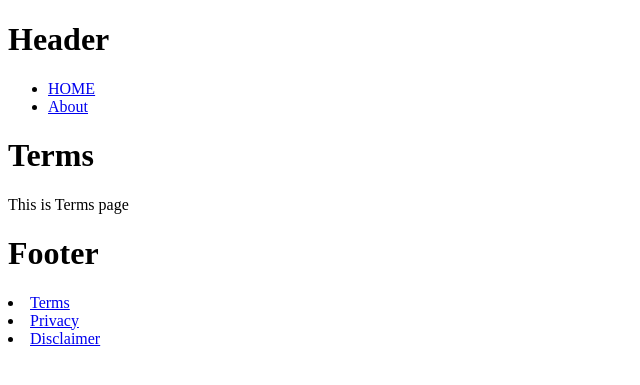
After one commit to kaoruushjima/pastpython, a Django app: page /policy/terms in a window 1280 px wide. The commit adds this page. Shown: the top 385 px of the page, without its empty margins (0-640 px from the left). Run offline with Django 3.2, Linux system fonts and the light colour scheme.

Commit message:
add policy relates views : terms, privacy, disclaimer

```diff
--- a/pythonblog/pythonblog/templates/footer.html
+++ b/pythonblog/pythonblog/templates/footer.html
@@ -1,3 +1,6 @@
 <footer>
     <h1>Footer</h1>
+    <li><a href="{% url 'terms' %}">Terms</a></li>
+    <li><a href="{% url 'privacy' %}">Privacy</a></li>
+    <li><a href="{% url 'disclaimer' %}">Disclaimer</a></li>
 </footer>
--- /dev/null
+++ b/pythonblog/pythonblog/templates/terms.html
@@ -0,0 +1,8 @@
+{% extends "base.html" %}
+
+{% block title %}Terms{% endblock %}
+{% block content %}
+<h1>Terms</h1>
+<p>This is Terms page</p>
+
+{% endblock %}
--- a/pythonblog/pythonblog/urls.py
+++ b/pythonblog/pythonblog/urls.py
@@ -30,4 +30,8 @@ urlpatterns = [
     path('', home, name="home"),
 
     path('about/', about, name="about"),
+
+    path('policy/terms', terms, name="terms"),
+    path('policy/privacy', privacy, name="privacy"),
+    path('policy/disclaimer', disclaimer, name="disclaimer"),
 ]
--- a/pythonblog/pythonblog/views/__init__.py
+++ b/pythonblog/pythonblog/views/__init__.py
@@ -1,2 +1,3 @@
 from .home import home
 from .about import about
+from .policy import terms, privacy, disclaimer
--- /dev/null
+++ b/pythonblog/pythonblog/views/policy.py
@@ -0,0 +1,20 @@
+from django.shortcuts import render
+
+
+def terms(request):
+    return render(
+        request,
+        "terms.html",
+    )
+
+def privacy(request):
+    return render(
+        request,
+        "privacy.html",
+    )
+
+def disclaimer(request):
+    return render(
+        request,
+        "disclaimer.html",
+    )
```
Also changed, not shown: pythonblog/pythonblog/templates/disclaimer.html (added, +8 -0 lines), pythonblog/pythonblog/templates/privacy.html (added, +8 -0 lines).
